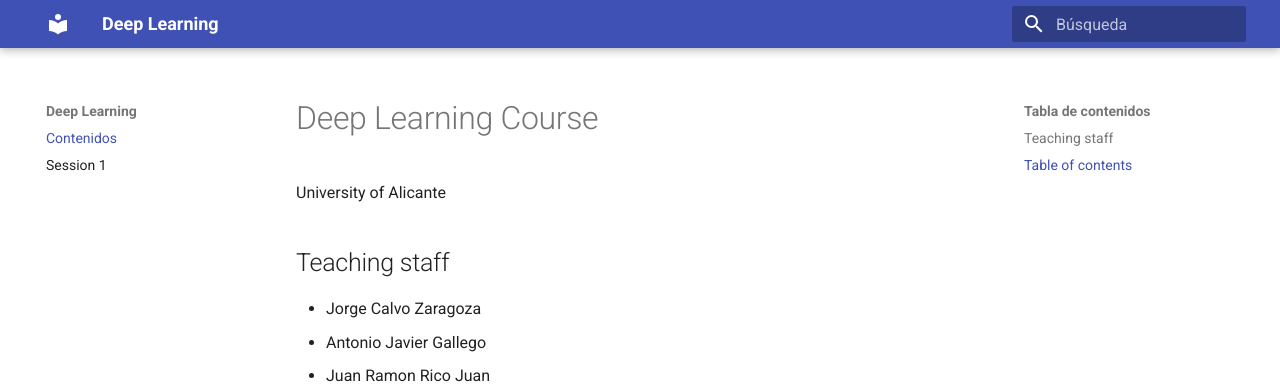
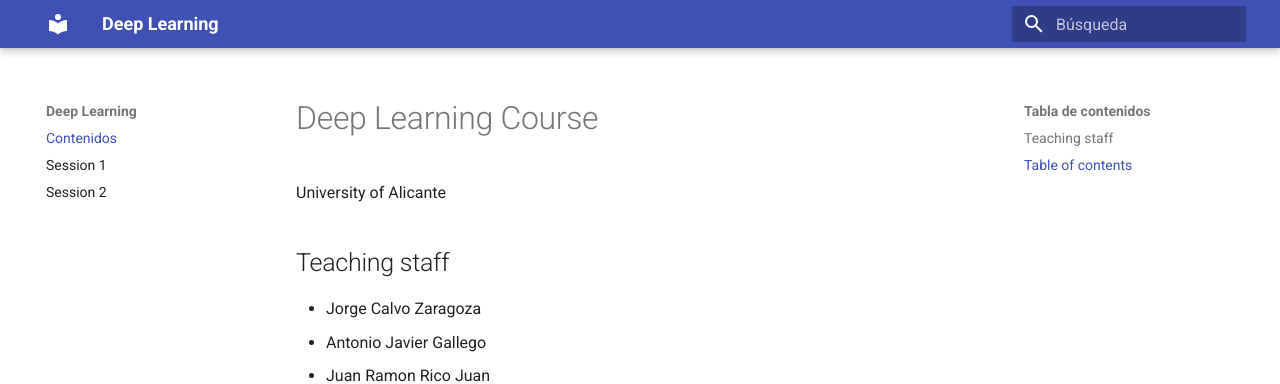
Before and after one commit to ajgallego/deep-learning, an MkDocs documentation site: the page built from docs/README.md, in a window 1280 px wide. Shown: the top 384 px of the page. Built offline with MkDocs 1.6.1 and Material for MkDocs 9.7.7, drawn with Linux system fonts in a browser that asks for light colours.

Commit message:
Last changes

```diff
--- a/mkdocs.yml
+++ b/mkdocs.yml
@@ -9,6 +9,7 @@ plugins:
 nav:
 - Contenidos: 'README.md'
 - Session 1: 'session-1.md'
+- Session 2: 'session-2.md'
 
 theme:
     language: es
```
Also changed, not shown: docs/session-2.md (added, +1 -0 lines).
